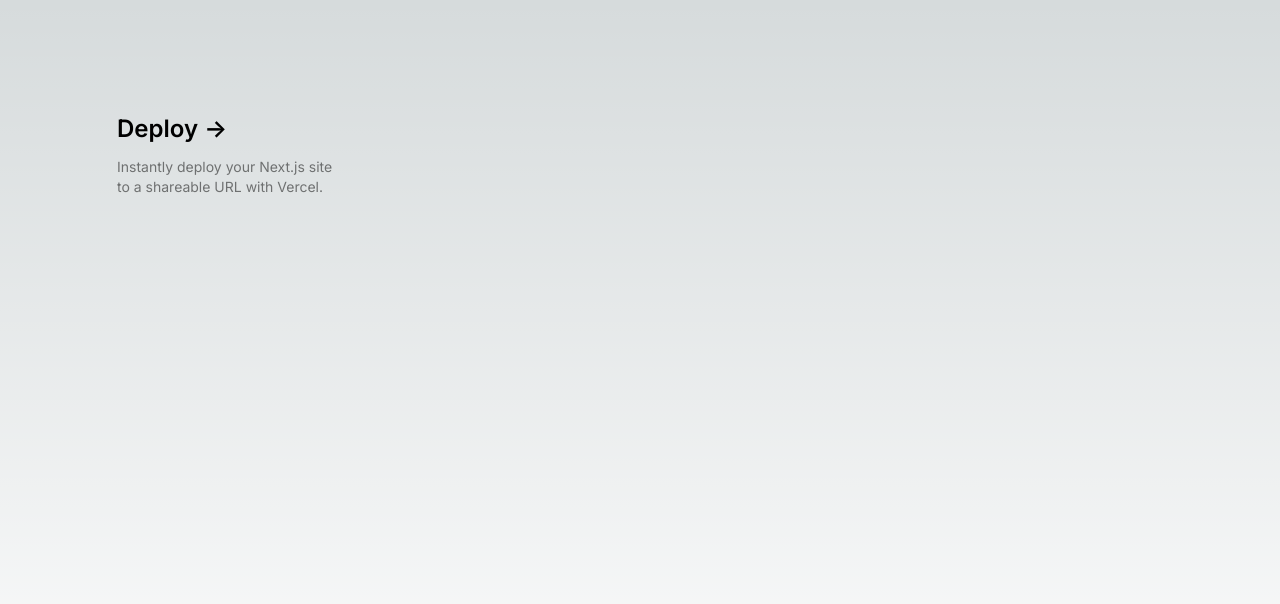
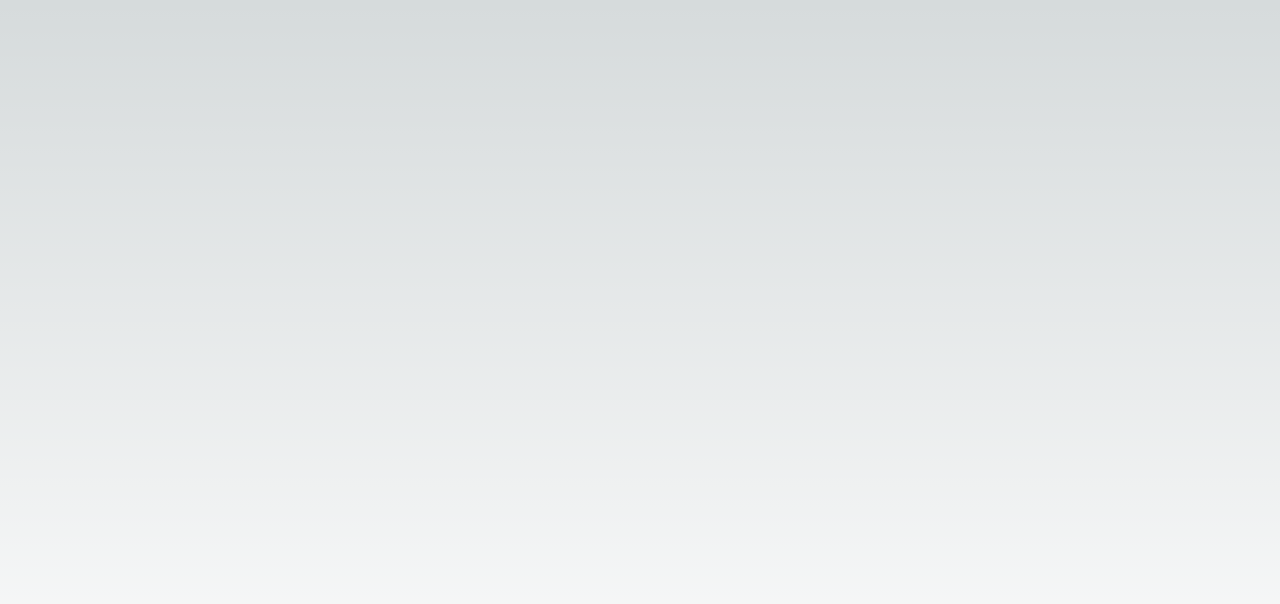
Before and after one commit to MyronJoe/NestJs-Car-Website, a Next.js app: page / in a window 1280 px wide. Shown: the top 604 px of the page. Built offline with nearby package versions, Linux system fonts and the light colour scheme.

Commit message:
updated now

```diff
--- a/app/page.tsx
+++ b/app/page.tsx
@@ -14,22 +14,7 @@ export default function Home() {
 
 
 
-        <a
-          href="https://vercel.com/new?utm_source=create-next-app&utm_medium=appdir-template&utm_campaign=create-next-app"
-          className="group rounded-lg border border-transparent px-5 py-4 transition-colors hover:border-gray-300 hover:bg-gray-100 hover:dark:border-neutral-700 hover:dark:bg-neutral-800/30"
-          target="_blank"
-          rel="noopener noreferrer"
-        >
-          <h2 className={`mb-3 text-2xl font-semibold`}>
-            Deploy{' '}
-            <span className="inline-block transition-transform group-hover:translate-x-1 motion-reduce:transform-none">
-              -&gt;
-            </span>
-          </h2>
-          <p className={`m-0 max-w-[30ch] text-sm opacity-50`}>
-            Instantly deploy your Next.js site to a shareable URL with Vercel.
-          </p>
-        </a>
+
       </div>
     </main>
   )
```
